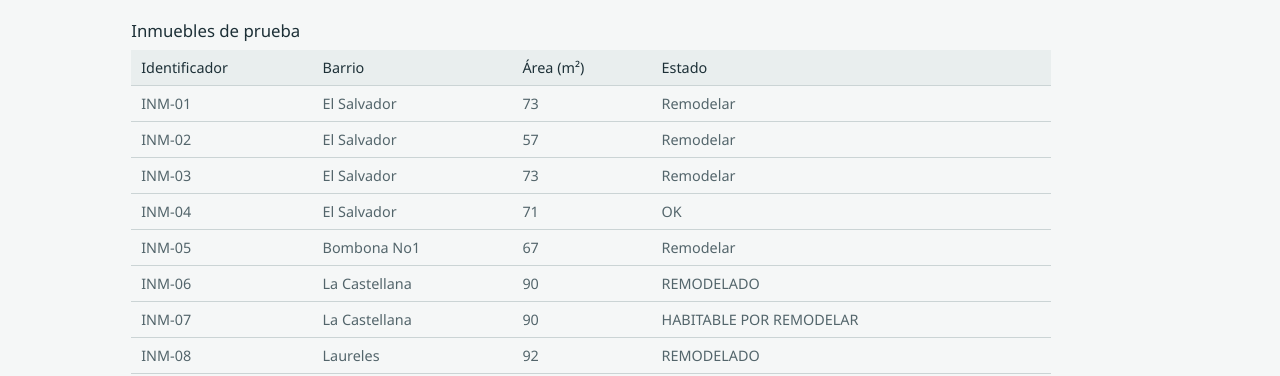
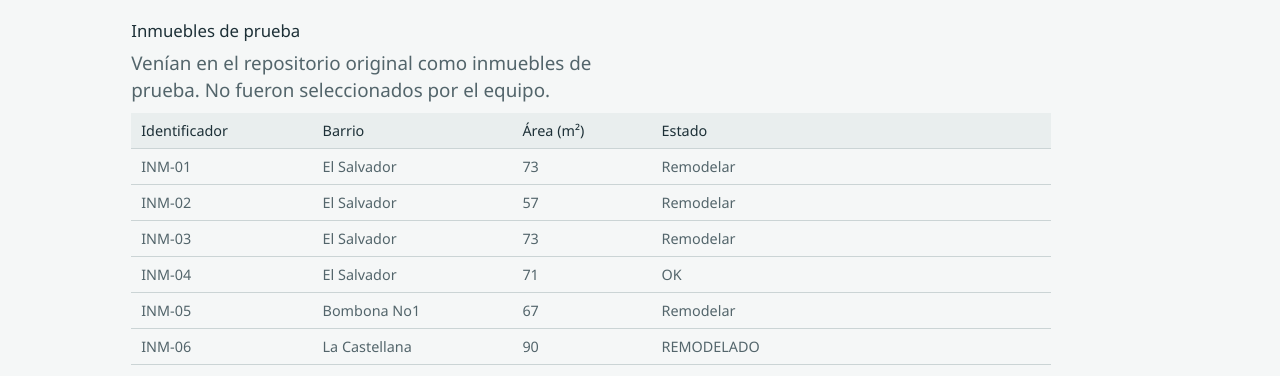
Before and after one commit to edgar-londono/hackaton-2026-grupo-datazo, a plain HTML site: page docs/presentation/limpieza_datos.html in a window 1280 px wide. Both pictures are taken after a click on the button "Siguiente →". Shown: the part 415-791 px from the top of the page. Drawn offline with Linux system fonts and the light colour scheme; a web font is replaced by a local one.

Commit message:
Clarify the source of test properties

```diff
--- a/docs/presentation/limpieza_datos.html
+++ b/docs/presentation/limpieza_datos.html
@@ -81,6 +81,7 @@
     }
     .column-list code { color: var(--ink); font-size: .88em; }
     .section-title { margin: 22px 0 8px; font-size: 1.05rem; font-weight: 500; }
+    .property-note { margin: 0 0 8px; }
     .property-table { width: 100%; border-collapse: collapse; margin: 8px 0 22px; font-size: .9rem; }
     .property-table th, .property-table td { padding: 8px 10px; text-align: left; vertical-align: top; border-bottom: 1px solid var(--line); }
     .property-table th { background: var(--panel); color: var(--ink); font-weight: 500; }
@@ -162,6 +163,7 @@
           <div class="fact-line"><strong class="fact-number">117</strong><span class="fact-text">Anuncios inmobiliarios en la muestra.</span></div>
           <div class="fact-line separated"><strong class="fact-number">11</strong><span class="fact-text">Inmuebles de prueba para revisar el resultado.</span></div>
           <h3 class="section-title">Inmuebles de prueba</h3>
+          <p class="lead property-note">Venían en el repositorio original como inmuebles de prueba. No fueron seleccionados por el equipo.</p>
           <table class="property-table" aria-label="Los 11 inmuebles de prueba">
             <thead><tr><th>Identificador</th><th>Barrio</th><th>Área (m²)</th><th>Estado</th></tr></thead>
             <tbody>
```
Also changed, not shown: grupo-datazo/presentation/limpieza_datos.html (+2 -0 lines), 1 other file.
